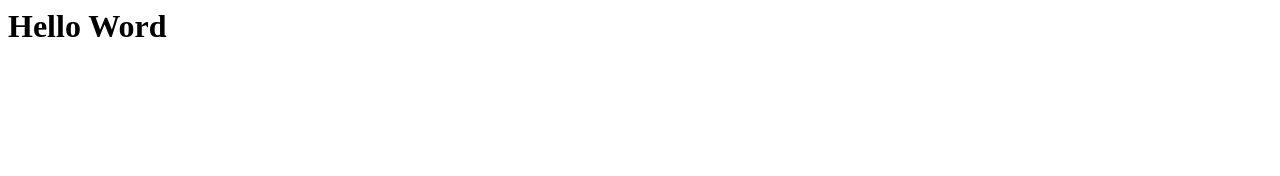
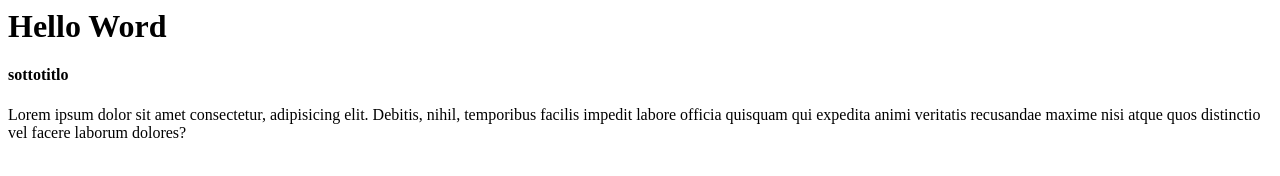
Before and after one commit to Youss0203/htmlcss-hello, a plain HTML site: page index.html in a window 1280 px wide. Drawn offline with Linux system fonts and the light colour scheme.

Commit message:
qui ho fatto delle modifiche a Hello HTML

```diff
--- a/index.html
+++ b/index.html
@@ -5,5 +5,7 @@
     </head>
     <body>
         <h1>Hello Word</h1>
+        <h4>sottotitlo</h4>
+        <p>Lorem ipsum dolor sit amet consectetur, adipisicing elit. Debitis, nihil, temporibus facilis impedit labore officia quisquam qui expedita animi veritatis recusandae maxime nisi atque quos distinctio vel facere laborum dolores?</p>
     </body>
 </html>
```
